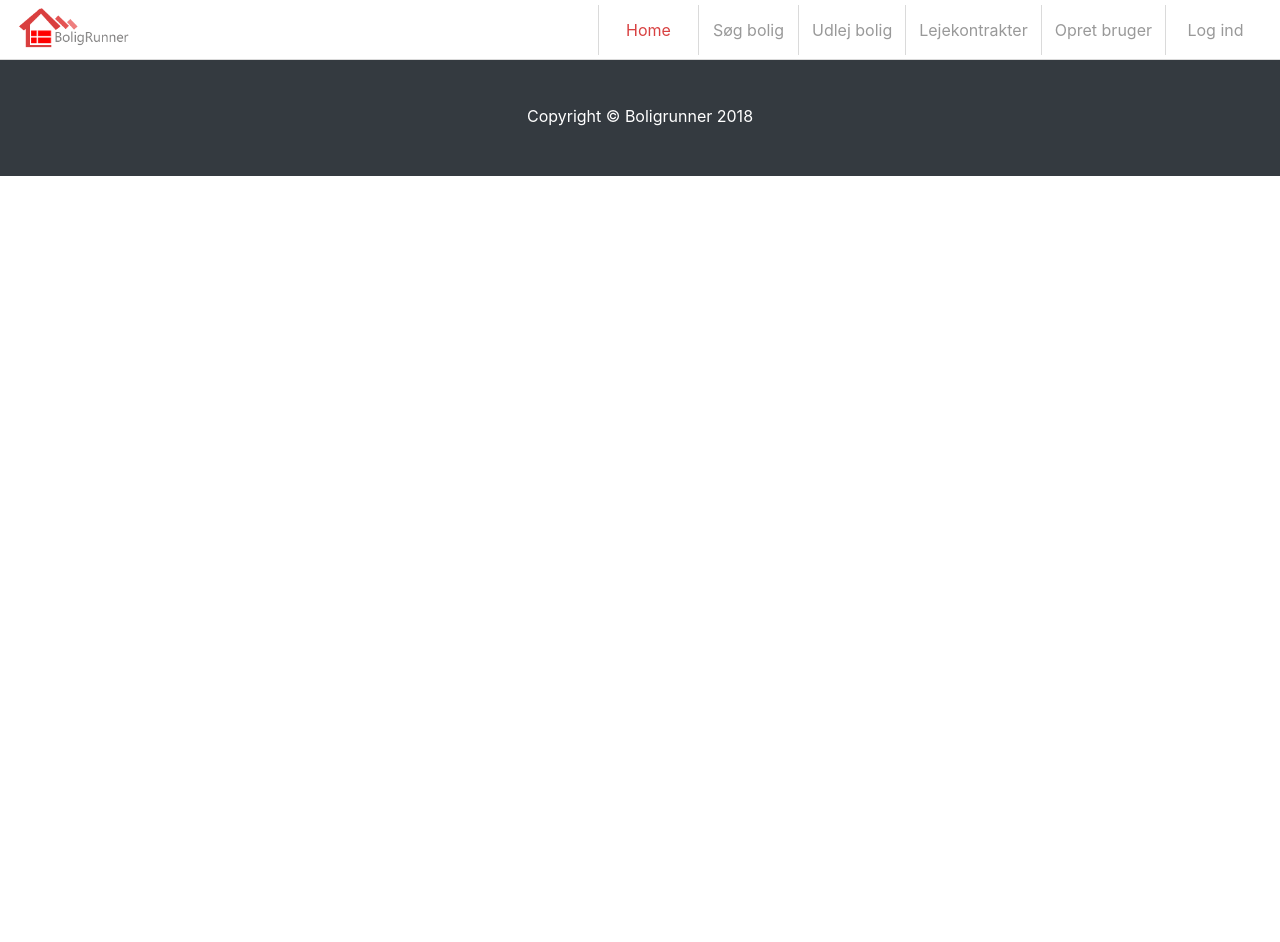
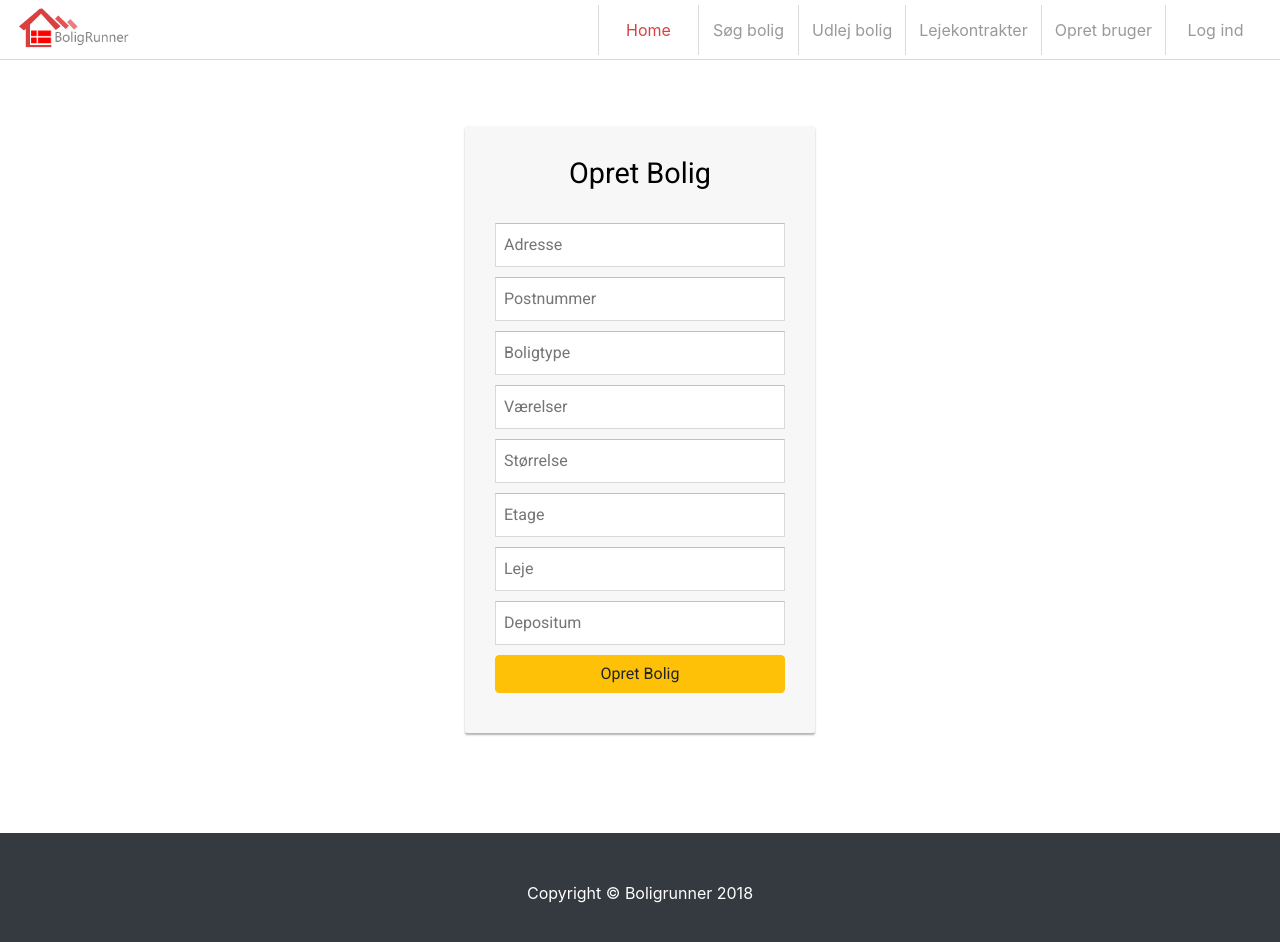
Before and after one commit to Alek2750/SYSProjekt, a React (Create React App) app in the folder react-app/: page /OpretBolig in a window 1280 px wide. Shown: the top 942 px of the page. Before the commit the page ends 800 px from the top, so only its background shows below. Built offline with nearby package versions, Linux system fonts and the light colour scheme; what react-bootstrap-table2-editor, react-bootstrap-table2-filter would draw is missing.

Commit message:
Form med RegisterBolig

```diff
--- a/react-app/src/App.js
+++ b/react-app/src/App.js
@@ -12,6 +12,7 @@ import Details from './Details';
 import Footer from './Footer';
 import CustomerService from './CustomerService';
 import Contact from './Contact';
+import RegisterBolig from './RegisterBolig';
 
 
 class App extends Component {
@@ -29,6 +30,7 @@ class App extends Component {
           <Route path="/Details/:id" component={Details} />
           <Route path="/CustomerService" component={CustomerService} />
           <Route path="/Contact" component={Contact} />
+          <Route path="/OpretBolig" component={RegisterBolig} />
           <Footer />
         </div>
       </Router>
--- a/react-app/src/NaviBar.js
+++ b/react-app/src/NaviBar.js
@@ -27,7 +27,7 @@ class NaviBar extends Component {
 							<span class="sr-only">(current)</span> </a></li>
                             <li class="nav-item"><a class="nav-link" href="Find">Søg
 							bolig</a></li>
-                            <li class="nav-item"><a class="nav-link" href="#">Udlej
+                            <li class="nav-item"><a class="nav-link" href="OpretBolig">Udlej
 							bolig</a></li>
                             <li class="nav-item"><a class="nav-link" href="#">Lejekontrakter</a>
                             </li>
--- /dev/null
+++ b/react-app/src/RegisterBolig.js
@@ -0,0 +1,34 @@
+import React, { Component } from 'react';
+import './main.css';
+
+class RegisterBolig extends Component {
+    render() {
+        return (
+            <div>
+                <section id="login" class="align-middle">
+                    <div class="container">
+                        <div class="loginmodal-container">
+                            <h1>Opret Bolig</h1>
+                            <br />
+                            <form type="POST" onChange={this.onChange} >
+                                <input type="text" placeholder="Adresse" name="name" id="username" />
+                                <input type="text" placeholder="Postnummer" name="telefon" id="telefon" />
+                                <input type="text" placeholder="Boligtype" name="email" id="email" />
+                                <input type="text" placeholder="Værelser" name="title" id="title" />
+                                <input type="text" placeholder="Størrelse" name="message" id="message" />
+                                <input type="text" placeholder="Etage" name="name" id="username" />
+                                <input type="text" placeholder="Leje" name="telefon" id="telefon" />
+                                <input type="text" placeholder="Depositum" name="email" id="email" />
+                                <input type="submit" name="send" class="btn btn-warning" value="Opret Bolig" onClick={this.register} />
+                            </form>
+                        </div>
+                    </div>
+                </section>
+                <script src="vendor/jquery/jquery.min.js"></script>
+                <script src="vendor/bootstrap/dist/js/bootstrap.bundle.min.js"></script>
+            </div>
+        );
+    }
+}
+
+export default RegisterBolig;
```
Also changed, not shown: 1 other file (tests, documents, lock files or other folders).
